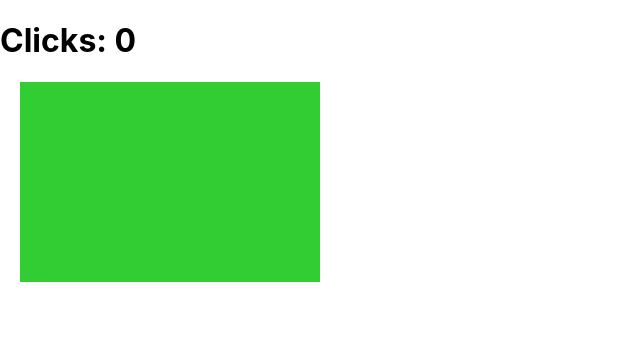
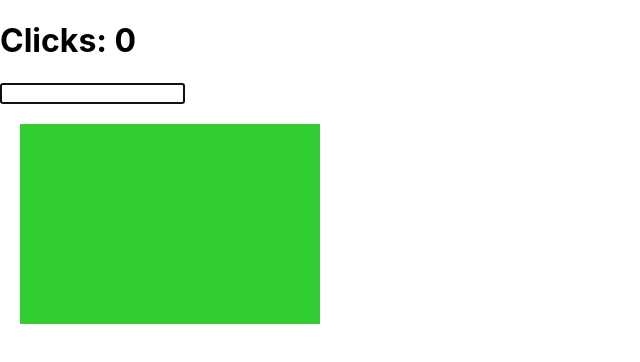
Before and after one commit to vlasoffivan95/react_from_zero, a React (Create React App) app: page / in a window 1280 px wide. Shown: the top 362 px of the page, without its empty margins (0-640 px from the left). Built offline with nearby package versions, Linux system fonts and the light colour scheme.

Commit message:
input focus example

```diff
--- a/src/components/RefClicker/index.jsx
+++ b/src/components/RefClicker/index.jsx
@@ -1,13 +1,22 @@
-import React from "react";
+import React, { useEffect } from "react";
 import { useClicker } from "hooks";
 import { useRef } from "react";
 
 const RefClicker = () => {
   const elemRef = useRef(null);
   const clicks = useClicker(elemRef);
+  const inputRef = useRef();
+
+  useEffect(() => {
+    if (inputRef.current) {
+      inputRef.current.focus();
+    }
+  }, [inputRef]);
+
   return (
     <div>
       <h1>Clicks: {clicks}</h1>
+      <input type="text" ref={inputRef}></input>
       <div
         ref={elemRef}
         style={{
```
